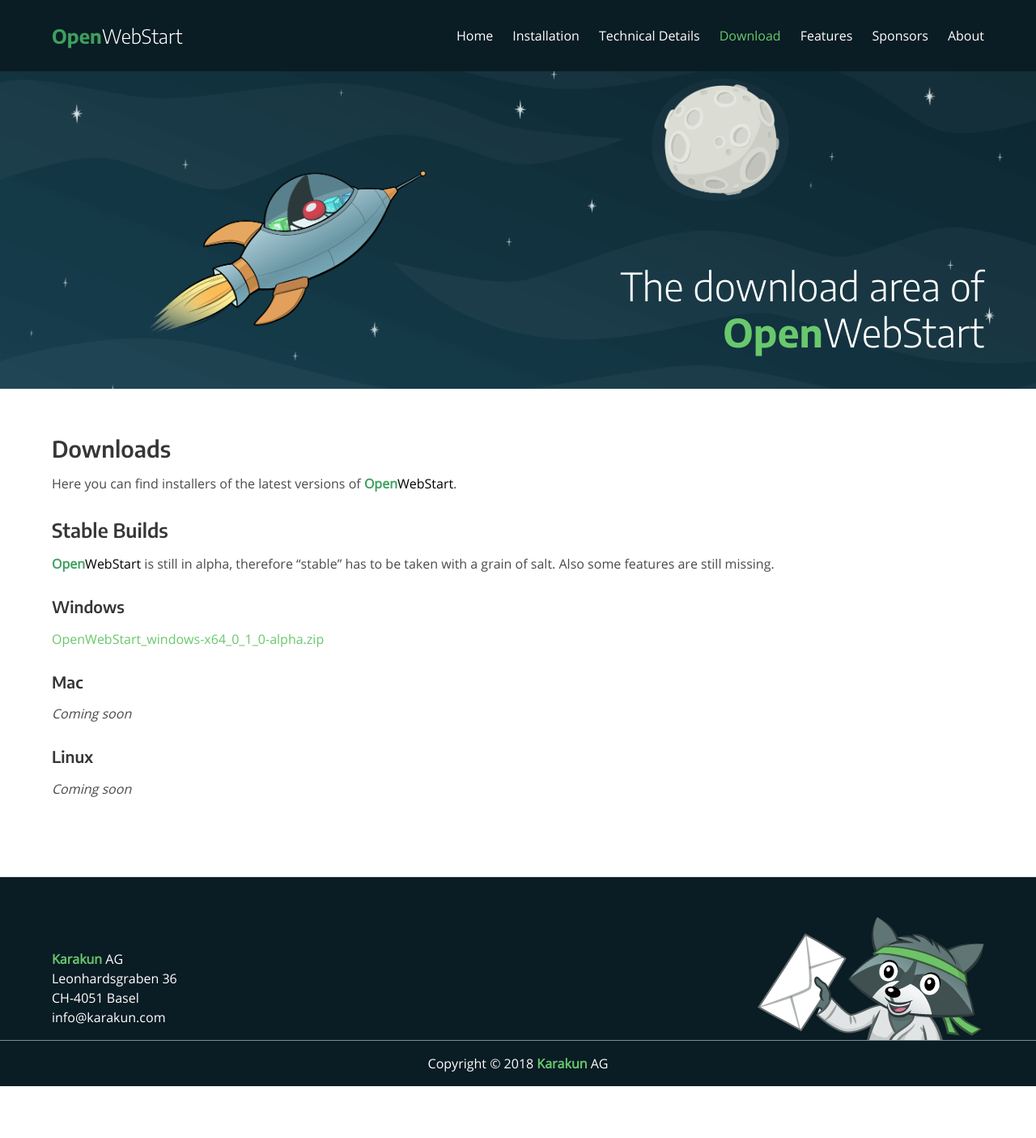
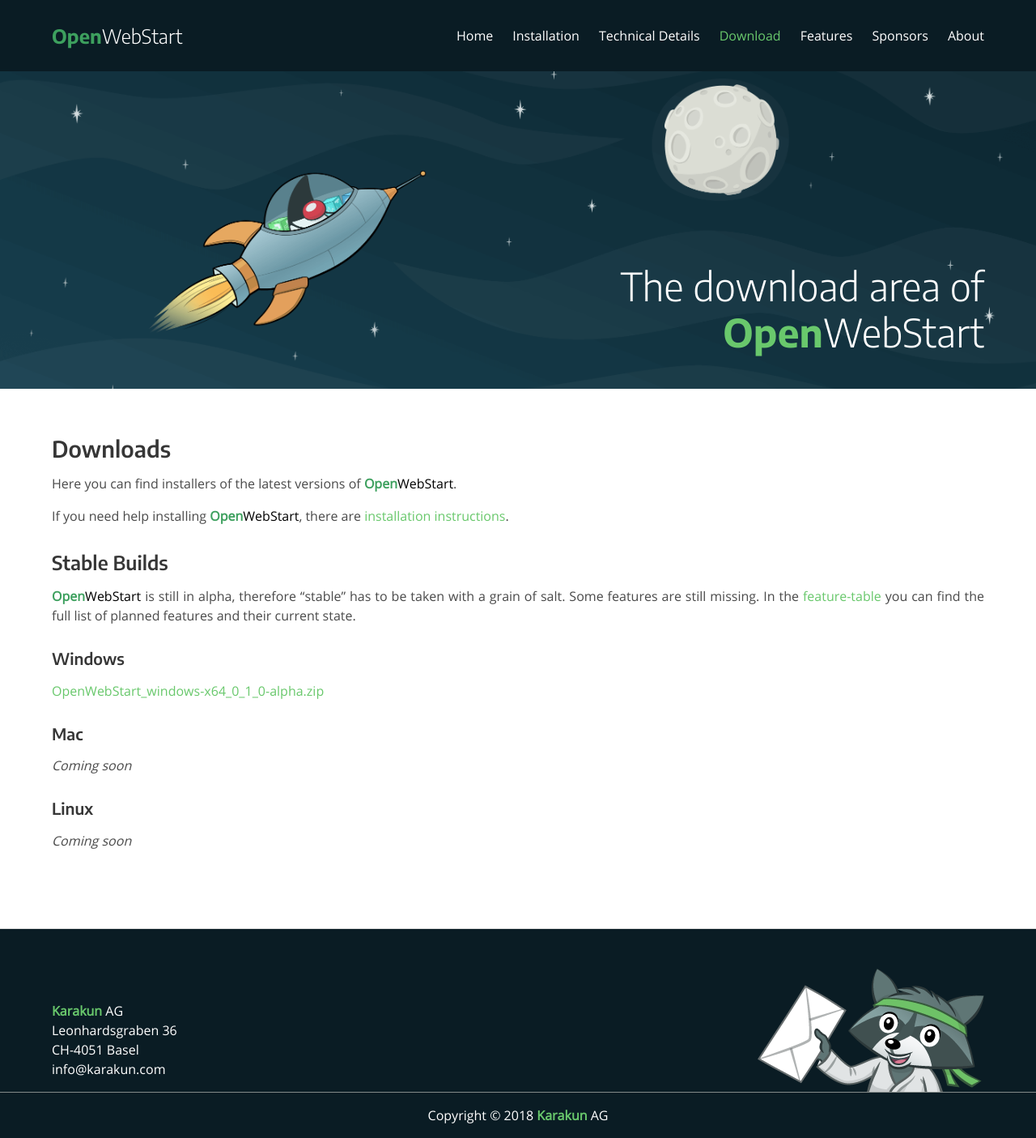
Before and after one commit to karakun/openwebstart-page, a Jekyll site: the page built from download.md, in a window 1280 px wide. Shown: the whole page at 81% size. Built offline with Jekyll 4.4.1, drawn with Linux system fonts in a browser that asks for light colours; comment, search, counter and statistics services are not loaded; before the commit the page ends 1341 px from its top, so only the background shows below that.

Commit message:
Fixed cross-links Some minor corrections

```diff
--- a/downloads.md
+++ b/download.md
@@ -13,10 +13,13 @@
 ## Downloads
 Here you can find installers of the latest versions of <span class="text-highlight">Open<span>WebStart</span></span>.
 
+If you need help installing <span class="text-highlight">Open<span>WebStart</span></span>, there are [installation instructions](/installation).
+
 
 ### Stable Builds
 <span class="text-highlight">Open<span>WebStart</span></span> is still in alpha, therefore "stable" has to be taken with a grain of salt.
-Also some features are still missing.
+Some features are still missing.
+In the [feature-table](/feature-table) you can find the full list of planned features and their current state.
 
 #### Windows
 [OpenWebStart_windows-x64_0_1_0-alpha.zip](https://github.com/karakun/OpenWebStart/releases/download/v0.1.0-alpha/OpenWebStart_windows-x64_0_1_0-alpha.zip)
```
Also changed, not shown: features.md (+2 -1 lines), installation.md (+1 -1 lines).
